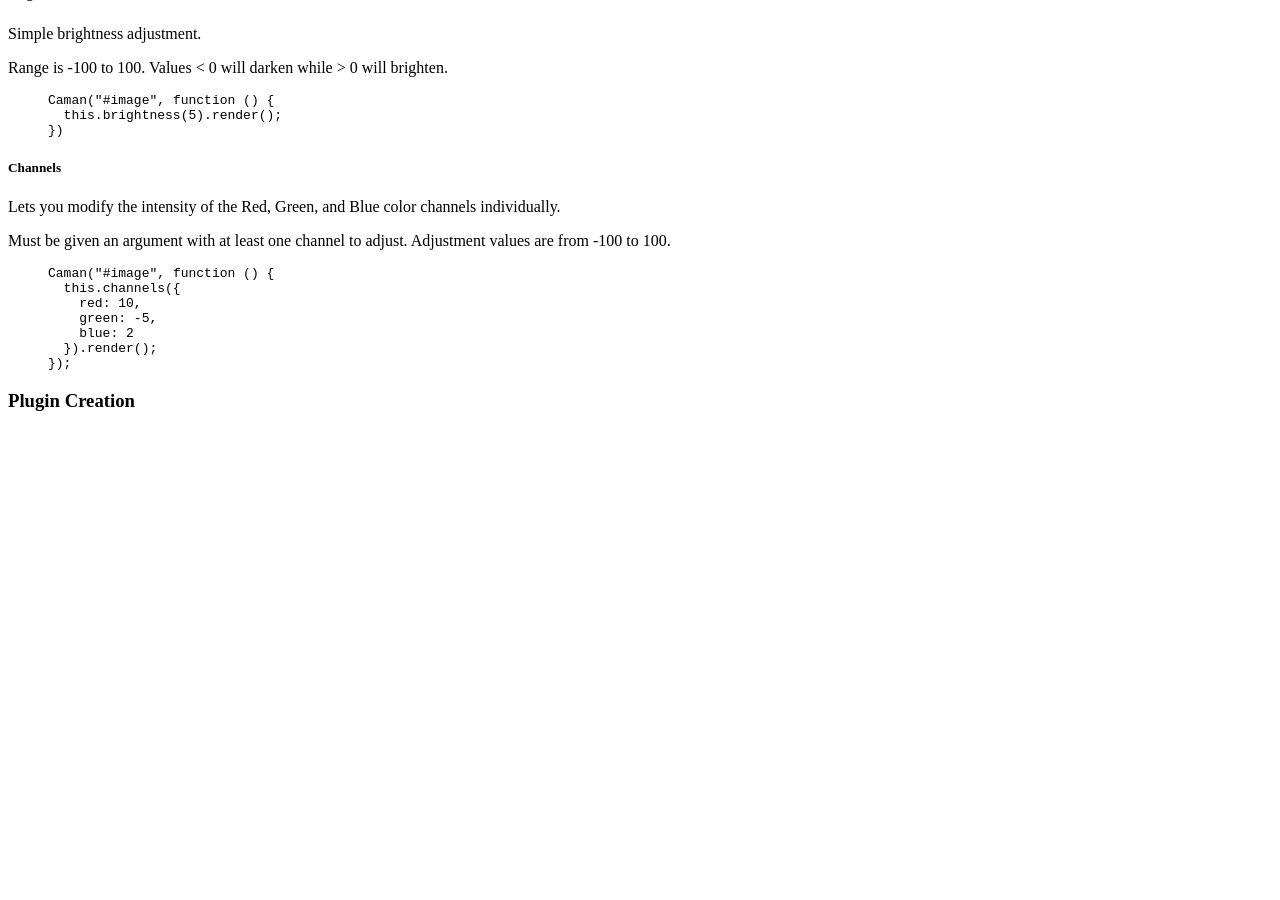
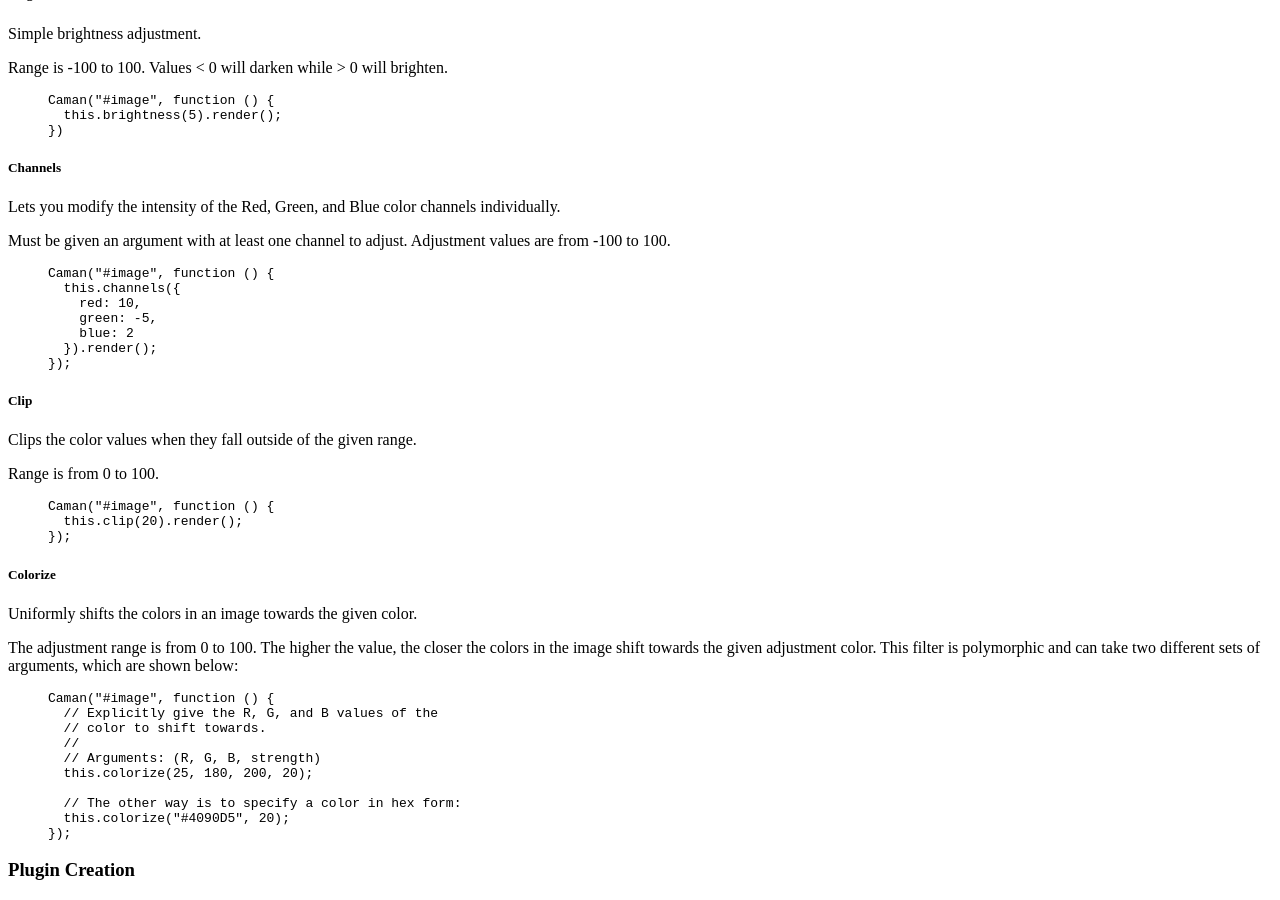
Before and after one commit to meltingice/CamanJS-Site, a Jekyll site: the page built from guides/index.html, in a window 1280 px wide and 900 px high, scrolled down 1578 px. Built offline with Jekyll 4.4.1, drawn with Linux system fonts in a browser that asks for light colours; Markdown is read by kramdown in place of the engine named in the settings; before the commit the page ends 2008 px from its top, so only the background shows below that.

Commit message:
Fix case where scrollspy is above all elements

```diff
--- a/_includes/guides/built_in.html
+++ b/_includes/guides/built_in.html
@@ -27,3 +27,28 @@
   }).render();
 });
 {% endhighlight %}
+
+<h5>Clip</h5>
+<p>Clips the color values when they fall outside of the given range.</p>
+<p>Range is from 0 to 100.</p>
+{% highlight js %}
+Caman("#image", function () {
+  this.clip(20).render();
+});
+{% endhighlight %}
+
+<h5>Colorize</h5>
+<p>Uniformly shifts the colors in an image towards the given color.</p>
+<p>The adjustment range is from 0 to 100. The higher the value, the closer the colors in the image shift towards the given adjustment color. This filter is polymorphic and can take two different sets of arguments, which are shown below:</p>
+{% highlight js %}
+Caman("#image", function () {
+  // Explicitly give the R, G, and B values of the
+  // color to shift towards.
+  //
+  // Arguments: (R, G, B, strength)
+  this.colorize(25, 180, 200, 20);
+
+  // The other way is to specify a color in hex form:
+  this.colorize("#4090D5", 20);
+});
+{% endhighlight %}
--- a/javascripts/guides.coffee
+++ b/javascripts/guides.coffee
@@ -1,15 +1,17 @@
 ---
 # Required
 ---
+
+setActiveSection = ($spy) ->
+  $nav = $("#GuideSections li > a").filter("[href=##{$spy.attr('id')}]")
+  $nav.parents('ul').find('.Active').removeClass('Active')
+  $nav.parents('li').addClass('Active')
 
 $(document).ready ->
   $("#GuideSections").on 'click', 'a', ->
     $target = $ $(@).attr('href')
     top = Math.max 0, $target.position().top - 129
-
     $('body').scrollTop top
-    #$(@).parents('ul').find('.Active').removeClass('Active')
-    #$(@).parents('li').addClass('Active')
 
     return false
 
@@ -19,9 +21,9 @@
     top = $(document).scrollTop()
     for $spy in $spies
       if top >= $spy.position().top - 130
-        $nav = $("#GuideSections li > a").filter("[href=##{$spy.attr('id')}]")
-        $nav.parents('ul').find('.Active').removeClass('Active')
-        $nav.parents('li').addClass('Active')
+        setActiveSection $spy
+        return
 
-        return
+    # We're above the first element, so choose it by default
+    setActiveSection $spies[$spies.length - 1]
   , 200
```
